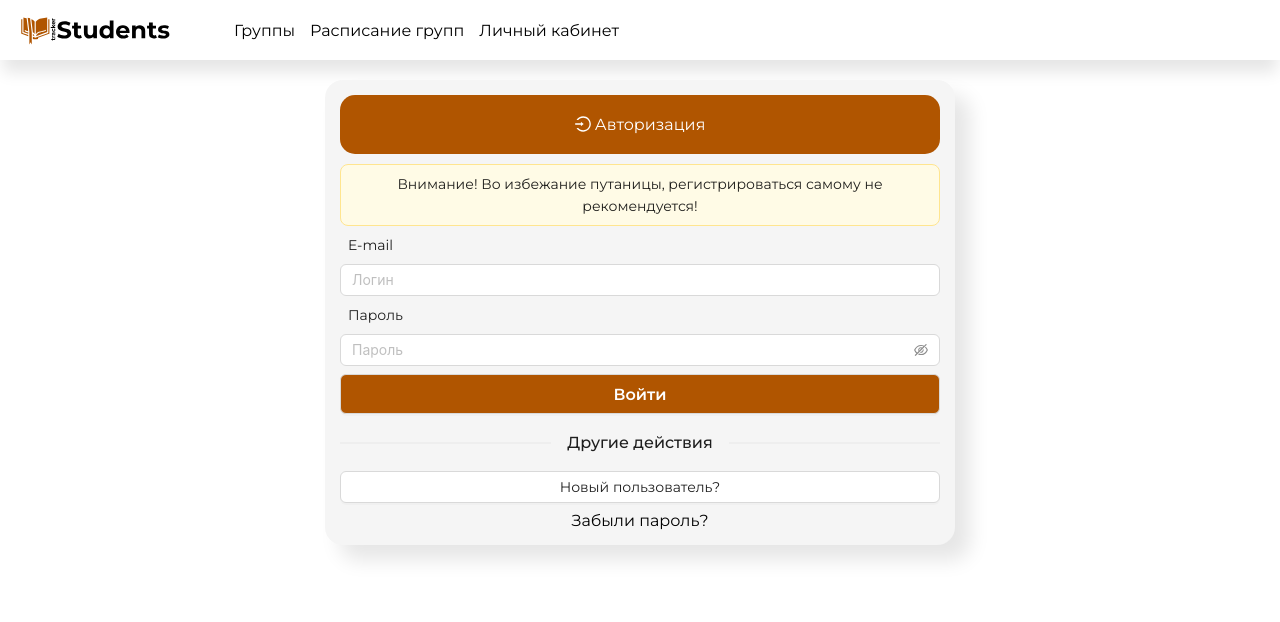
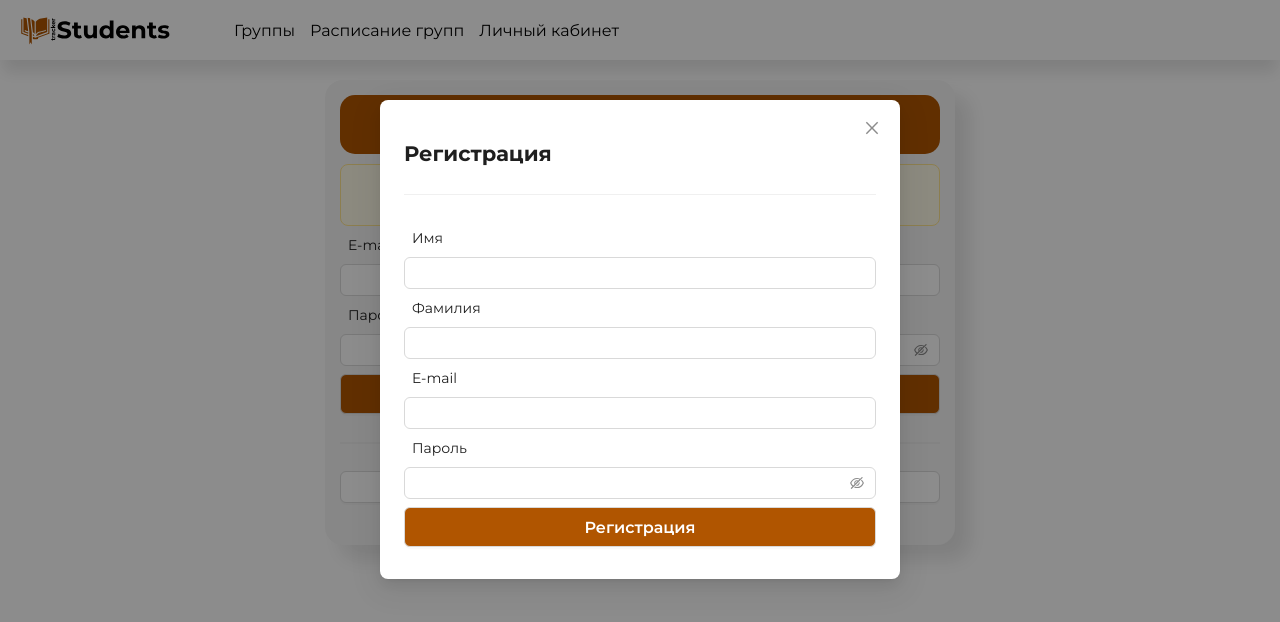
Before and after one commit to avolnation/diploma-work-frontend, a React (Create React App) app: page /cabinet in a window 1280 px wide. Both pictures are taken after a click on the button "Новый пользователь?". Shown: the top 622 px of the page. Built offline with nearby package versions, Linux system fonts and the light colour scheme; no server answers.

Commit message:
feat: redux store for user, reducers, check for a token cookie and get info by token from server, register modal and login page

```diff
--- a/src/App.js
+++ b/src/App.js
@@ -10,6 +10,7 @@ import {
 import { useEffect, useState, useForm } from "react";
 import { useSelector, useDispatch } from 'react-redux';
 import { setLoadingGroups, fetchGroupsFromApiSucceed, fetchGroupsFromApiFailed } from './redux/reducers/groupsSlice';
+import { setLoadingUser, setToken, setData } from './redux/reducers/userSlice';
 
 import Cabinet from './pages/cabinet/Cabinet';
 import Groups from './pages/groups/Groups';
@@ -20,13 +21,40 @@ import ScheduleByGroup from './pages/schedule-by-group/ScheduleByGroup';
 
 const App = () => {
 
+  const profile = useSelector(state => state.user)
+
   const dispatch = useDispatch()
 
   const API_BASE_URL = process.env.REACT_APP_BASE_URL;
 
   useEffect(() => {
     apiFetch('get-all-groups');
+
+    if(document.cookie){
+      const tokenCookie = getCookie('token')
+      if(tokenCookie !== undefined){
+        fetch(`${API_BASE_URL}users/login?token=${tokenCookie}`)
+        .then(result => result.json())
+        .then(result => {
+          dispatch(setToken(result.token));
+          dispatch(setData(result.userdata));
+          dispatch(setLoadingUser(false));
+        })
+        .catch(err => {
+          console.log(err)
+        })
+      }
+    }
   }, [])
+
+  const getCookie = (cookieName) => {
+    const cookie = {}
+    document.cookie.split(';').forEach(el=> {
+    let [key, value] = el.split('=')
+    cookie[key.trim()] = value;
+    })
+  return cookie[cookieName]
+  }
 
   const apiFetch = (req) => {
     switch(req){
@@ -47,18 +75,6 @@ const App = () => {
 
         })
         break;
-        // case 'get-subjects-by-group-id':
-        //     fetch(API_URL + "/subjects/get-subjects-by-group/" + props.match.params.groupId)
-        //     .then(result => result.json())
-        //     .then(result => {
-        //         let subjectsToSet = result.subjects.map(el => {
-        //             return {
-        //                 value: el._id,
-        //                 label: `${el.title} (${el.abbreviature})`
-        //             }
-        //         })
-        //         dispatch(setGroupForSubjects(subjectsToSet))
-        //     })
     }
 }
   return (
--- a/src/pages/cabinet/Cabinet.js
+++ b/src/pages/cabinet/Cabinet.js
@@ -11,16 +11,55 @@ import {
 
 import { useEffect, useState, useForm } from "react";
 import { LoginOutlined  } from "@ant-design/icons";
-import { Form, Input, Button, Divider, Alert, Space } from "antd";
+import { Form, Input, Button, Divider, Alert, Space, Modal, message } from "antd";
 // import { useSelector, useDispatch } from 'react-redux';
 
 const Cabinet = (props) =>{
     // TODO : Login form and sign up form appearing on logged/not logged user
 
+    const API_BASE_URL = process.env.REACT_APP_BASE_URL;
+
     const [ loginForm ] = Form.useForm();
 
+    const [ registerForm ] = Form.useForm();
+
+    const [ loadingCabinet, setLoadingCabinet ] = useState(true);
+
+    const [ authorizationModalVisibility, setAuthorizationModalVisibility ] = useState(false);
+
     const loginHandler = () => {
+        const loginQuery = new URLSearchParams(loginForm.getFieldsValue()).toString();
+        fetch(`${API_BASE_URL}users/login?${loginQuery}`)
+        .then(result => result.json())
+        .then(result => {
+            result.status == "success"
+            ?
+            message.success({content: result.message, duration: 2, style: {marginTop: '5vh',}})
+            :
+            message.error({content: result.message, duration: 2, style: {marginTop: '5vh',}});
 
+            if(result.status === 'success'){
+                document.cookie = `token=${result.token}; path=/; max-age=3600`
+                loginForm.resetFields()
+                setTimeout(() => window.location.reload(), 1000)
+            }
+        })
+    }
+
+    const registerHandler = () => {
+        fetch(`${API_BASE_URL}users/register`, {
+            method: "POST",
+            headers: {"Content-Type": "application/json"},
+            body: JSON.stringify(registerForm.getFieldsValue())
+        })
+        .then(result => result.json())
+        .then(result => {
+            result.status == "success"
+            ?
+            message.success({content: result.message, duration: 2, style: {marginTop: '5vh',}})
+            :
+            message.error({content: result.message, duration: 2, style: {marginTop: '5vh',}});
+        })
     }
 
     return (
@@ -28,22 +67,40 @@ const Cabinet = (props) =>{
           <div className="login-block default-block">
             <div className="section-info-badge"> <LoginOutlined /> Авторизация </div>
             <Alert style={{"textAlign": "center"}} message="Внимание! Во избежание путаницы, регистрироваться самому не рекомендуется!" type="warning"/>
-            <Form layout="vertical" form={loginForm}>
+            <Form layout="vertical" form={loginForm} onFinish={() => loginHandler()}>
                     <Form.Item name="login" label="E-mail">
-                        <Input placeholder="Логин"/>
+                        <Input/>
                     </Form.Item>
                     <Form.Item name="password" label="Пароль">
-                        <Input.Password placeholder="Пароль"/>
+                        <Input.Password/>
                     </Form.Item>
-                    <Button className="login-button">Войти</Button>
+                    <Button htmlType="submit" className="login-button">Войти</Button>
             </Form>
             <Divider>Другие действия</Divider>
             <div className="other-actions">
-                <Button className="new-user-button">Новый пользователь?</Button>
+                <Button className="new-user-button" onClick={() => setAuthorizationModalVisibility(true)}>Новый пользователь?</Button>
                 <span className="forgot-password">Забыли пароль?</span>
             </div>
-
           </div>
+          <Modal open={authorizationModalVisibility} onCancel={() => setAuthorizationModalVisibility(false)} footer={false}>
+            <h2>Регистрация</h2>
+            <Divider></Divider>
+            <Form layout="vertical" form={registerForm} onFinish={() => registerHandler()}>
+                <Form.Item name="name" label="Имя">
+                    <Input required/>
+                </Form.Item>
+                <Form.Item name="surname" label="Фамилия">
+                    <Input required/>
+                </Form.Item>
+                <Form.Item name="login" label="E-mail">
+                    <Input required/>
+                </Form.Item>
+                <Form.Item name="password" label="Пароль">
+                    <Input.Password required/>
+                </Form.Item>
+                <Button htmlType="submit" className="login-button">Регистрация</Button>
+            </Form>
+          </Modal>
       </div>
     );
   }
--- /dev/null
+++ b/src/redux/reducers/userSlice.js
@@ -0,0 +1,32 @@
+import {
+    createSlice
+} from "@reduxjs/toolkit";
+
+const initialState = {
+    loading: true,
+    token: '',
+    data: {}
+}
+
+const userSlice = createSlice({
+    name: "groups",
+    initialState,
+    reducers: { // TODO: Когда буду делать обработку ошибок вернуться сюда
+        setLoadingUser: (state, action) => {
+            state.loading = action.payload;
+        },
+        setToken: (state, action) => {
+            state.token = action.payload;
+        },
+        setData: (state, action) => {
+            state.data = action.payload;
+        }
+    }
+})
+
+export const {
+    setLoadingUser,
+    setToken,
+    setData
+} = userSlice.actions
+export default userSlice.reducer
--- a/src/redux/store.js
+++ b/src/redux/store.js
@@ -2,11 +2,13 @@ import { configureStore } from "@reduxjs/toolkit"
 
 import groupsSlice from "./reducers/groupsSlice";
 import subjectsSlice from "./reducers/subjectsByGroupSlice";
+import userSlice from "./reducers/userSlice";
 
 const store = configureStore({
     reducer: {
         groups: groupsSlice,
-        subjects: subjectsSlice
+        subjects: subjectsSlice,
+        user: userSlice,
     }
 })
 
```
Also changed, not shown: src/redux/reducers/groupsSlice.js (+4 -4 lines).
